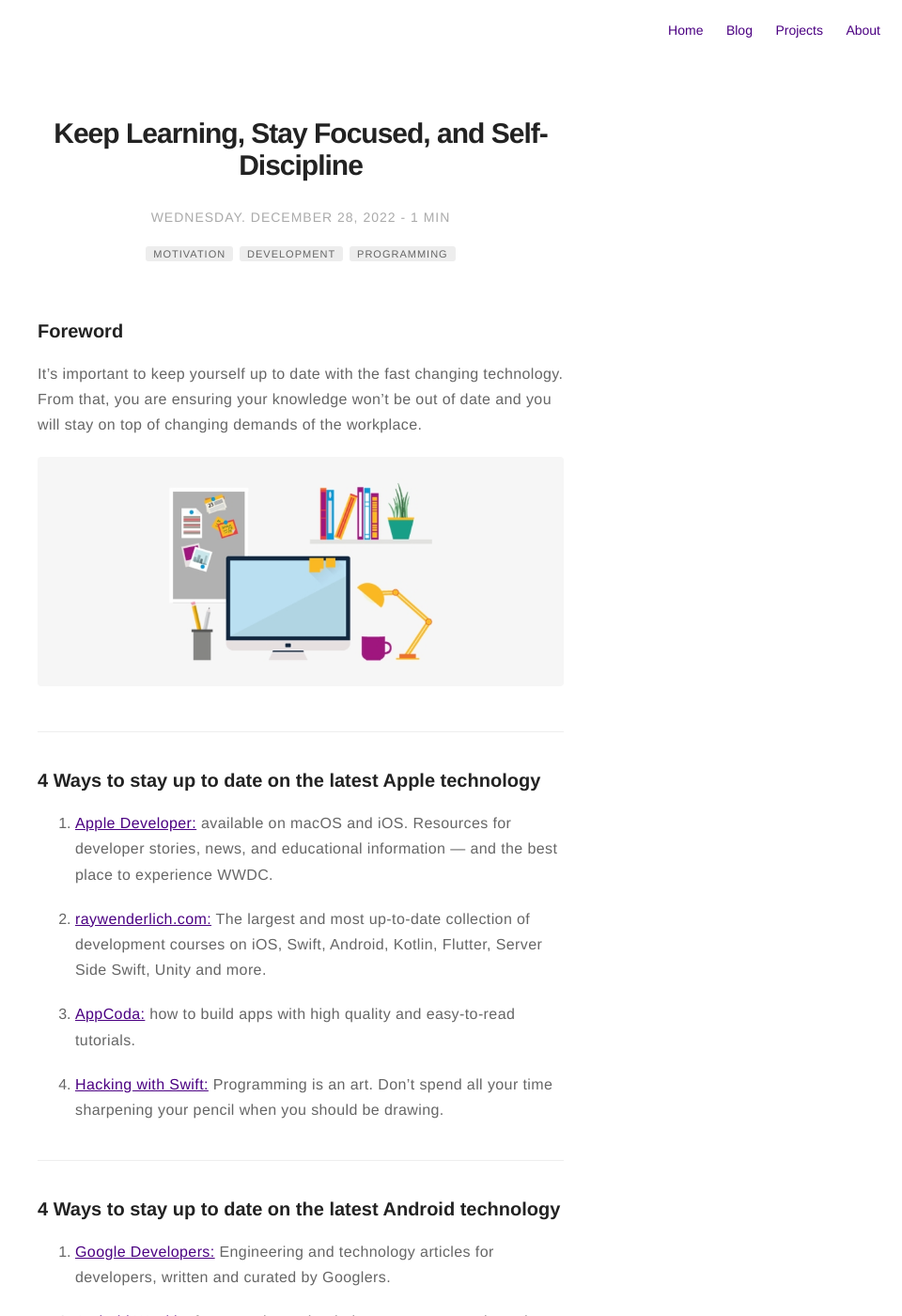
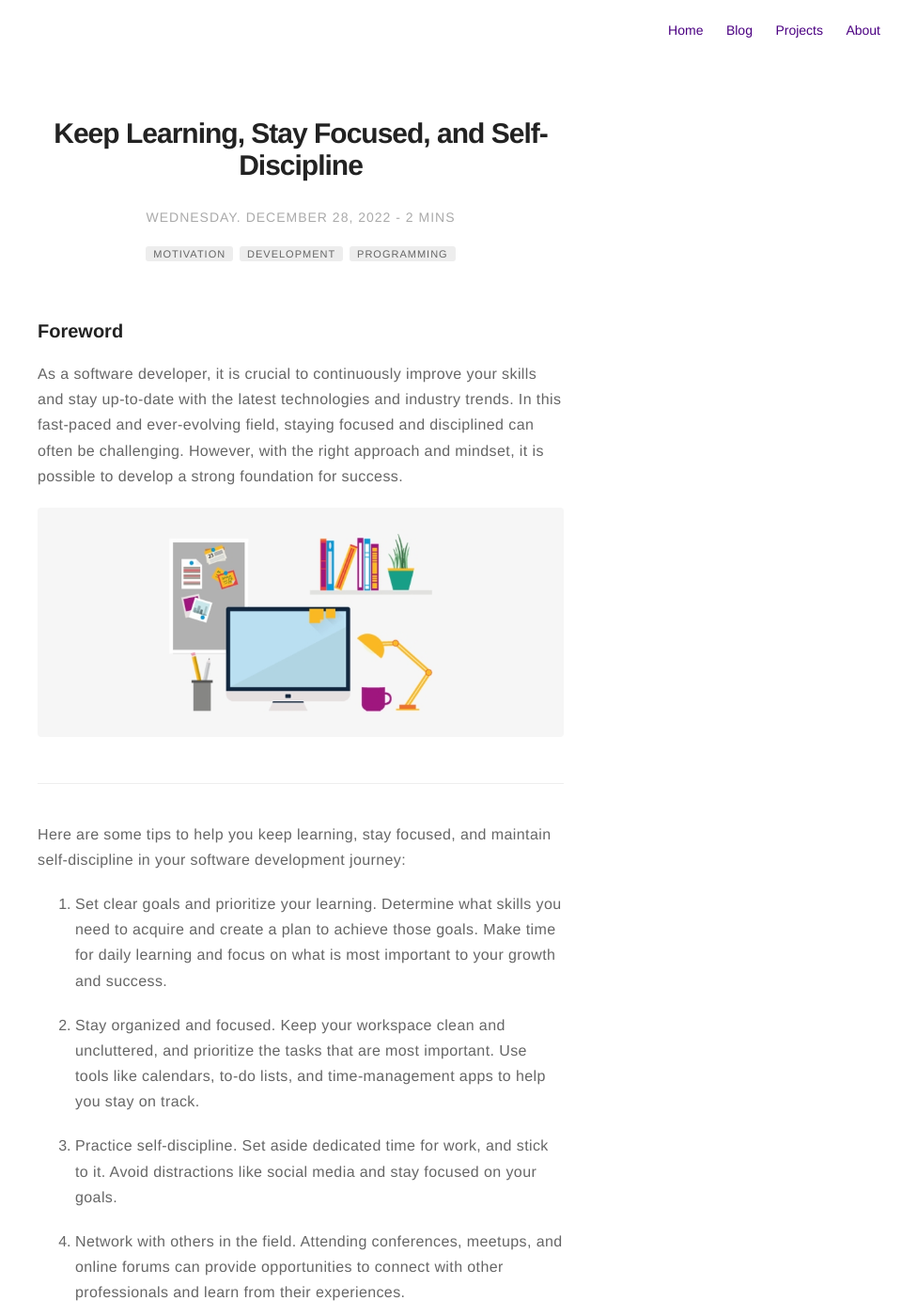
Before and after one commit to mjn2max/mjn2max.github.io, a Jekyll site: the page built from _posts/2022-12-22-keep-learning-stay-focused-and-self-discipline.markdown, in a window 1280 px wide and 1400 px high. Shown: the whole window at 94% size, without its empty margins (320-1280 px from the left). Built offline with Jekyll 4.4.1, drawn with Linux system fonts in a browser that asks for light colours; nearby versions of some CDN libraries; comment, search, counter and statistics services are not loaded; some of the changed text lies outside the part shown.

Commit message:
Update post

```diff
--- a/_posts/2022-12-22-keep-learning-stay-focused-and-self-discipline.markdown
+++ b/_posts/2022-12-22-keep-learning-stay-focused-and-self-discipline.markdown
@@ -1,31 +1,66 @@
 ---
-title: "Keep Learning, Stay Focused, and Self-Discipline"
+title: Keep Learning, Stay Focused, and Self-Discipline
 layout: post
 date: 2022-12-28 22:45
-image: /assets/images/markdown.jpg
+image: "/assets/images/markdown.jpg"
 headerImage: false
 tag:
-  - motivation
-  - development
-  - programming
+- motivation
+- development
+- programming
 category: blog
 author: mjn2max
-description: It's important to keep yourself up to date with the fast changing technology. From that, you are ensuring your knowledge won't be out of date and you will stay on top of changing demands of the workplace.
+description: It's important to keep yourself up to date with the fast changing technology.
+  From that, you are ensuring your knowledge won't be out of date and you will stay
+  on top of changing demands of the workplace.
 ---
 
 ### Foreword
 
-It's important to keep yourself up to date with the fast changing technology. From that, you are ensuring your knowledge won't be out of date and you will stay on top of changing demands of the workplace.
+As a software developer, it is crucial to continuously improve your skills and stay up-to-date with the latest technologies and industry trends. In this fast-paced and ever-evolving field, staying focused and disciplined can often be challenging. However, with the right approach and mindset, it is possible to develop a strong foundation for success.
 
 ![Banner](../assets/blog/keep-up-to-date.jpeg)
 
 ---
 
-### 4 Ways to stay up to date on the latest Apple technology
+Here are some tips to help you keep learning, stay focused, and maintain self-discipline in your software development journey:
+
+1. Set clear goals and prioritize your learning. Determine what skills you need to acquire and create a plan to achieve those goals. Make time for daily learning and focus on what is most important to your growth and success.
+
+2. Stay organized and focused. Keep your workspace clean and uncluttered, and prioritize the tasks that are most important. Use tools like calendars, to-do lists, and time-management apps to help you stay on track.
+
+3. Practice self-discipline. Set aside dedicated time for work, and stick to it. Avoid distractions like social media and stay focused on your goals.
+
+4. Network with others in the field. Attending conferences, meetups, and online forums can provide opportunities to connect with other professionals and learn from their experiences.
+
+5. Seek feedback and constructive criticism. Ask for feedback on your work from colleagues, mentors, and others in the industry. Take their criticism as an opportunity to improve and grow.
+
+---
+
+### Summary
+By following these tips, you can develop the habits of self-discipline and focus, which are essential for success in software development. Stay committed to your goals, be willing to learn, and never stop pushing yourself to be better.
+
+<div class="side-by-side">
+	<div class="toleft">
+        <img class="image" src="/assets/blog/relax.jpg" alt="Alt Text">
+        <figcaption class="caption"></figcaption>
+    </div>
+    <div class="toright">
+			<ul>
+				<li>Confidence to handle any tasks.</li><br>
+				<li>Stay enthusiastic and flexible on your work.</li><br>
+				<li>More valuable to your team by contributing.</li><br>
+				<li>Inspiration for other people.</li>
+				</ul>
+    </div>
+</div>
+---
+
+### Stay up to date on the latest Apple technology
 
 1. <a href="https://apps.apple.com/us/app/apple-developer/id640199958" target="_blank">Apple Developer:</a> available on macOS and iOS. Resources for developer stories, news, and educational information — and the best place to experience WWDC.
 
-2. <a href="http://www.raywenderlich.com" target="_blank">raywenderlich.com:</a> The largest and most up-to-date collection of development courses on iOS, Swift, Android, Kotlin, Flutter, Server Side Swift, Unity and more.
+2. <a href="https://www.kodeco.com/" target="_blank">kodeco.com:</a> The largest and most up-to-date collection of development courses on iOS, Swift, Android, Kotlin, Flutter, Server Side Swift, Unity and more.
 
 3. <a href="https://www.appcoda.com" target="_blank">AppCoda:</a> how to build apps with high quality and easy-to-read tutorials.
 
@@ -33,7 +68,7 @@ It's important to keep yourself up to date with the fast changing technology. Fr
 
 ---
 
-### 4 Ways to stay up to date on the latest Android technology
+### Stay up to date on the latest Android technology
 
 1. <a href="https://developers.google.com" target="_blank">Google Developers:</a> Engineering and technology articles for developers, written and curated by Googlers.
 
@@ -44,22 +79,3 @@ It's important to keep yourself up to date with the fast changing technology. Fr
 4. <a href="https://blog.stylingandroid.com" target="_blank">Styling Android:</a> a technical guide to improving the UI and UX of Android apps.
 
 ---
-
-### Benefits
-
-<div class="side-by-side">
-	<div class="toleft">
-        <img class="image" src="/assets/blog/relax.jpg" alt="Alt Text">
-        <figcaption class="caption"></figcaption>
-    </div>
-    <div class="toright">
-			<ul>
-				<li>Inspiration for other people.</li><br>
-				<li>Confidence to handle any tasks.</li><br>
-				<li>Stay enthusiastic and flexible on your work.</li><br>
-				<li>More valuable to your team by contributing.</li>
-				</ul>
-    </div>
-</div>
-
----
```
Also changed, not shown: _posts/2022-12-22-ios-development-getting-started.markdown (+7 -7 lines), 3 other files.
